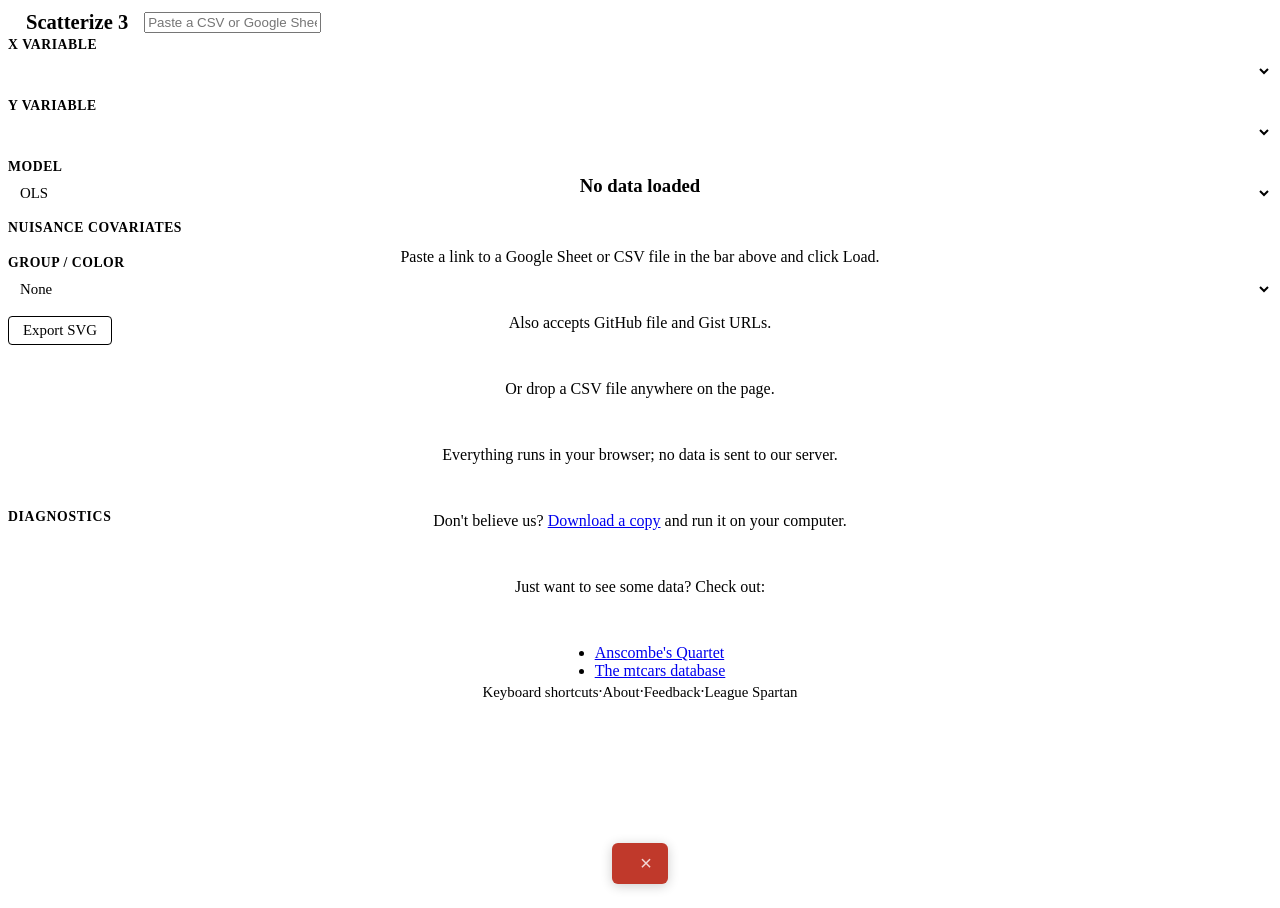
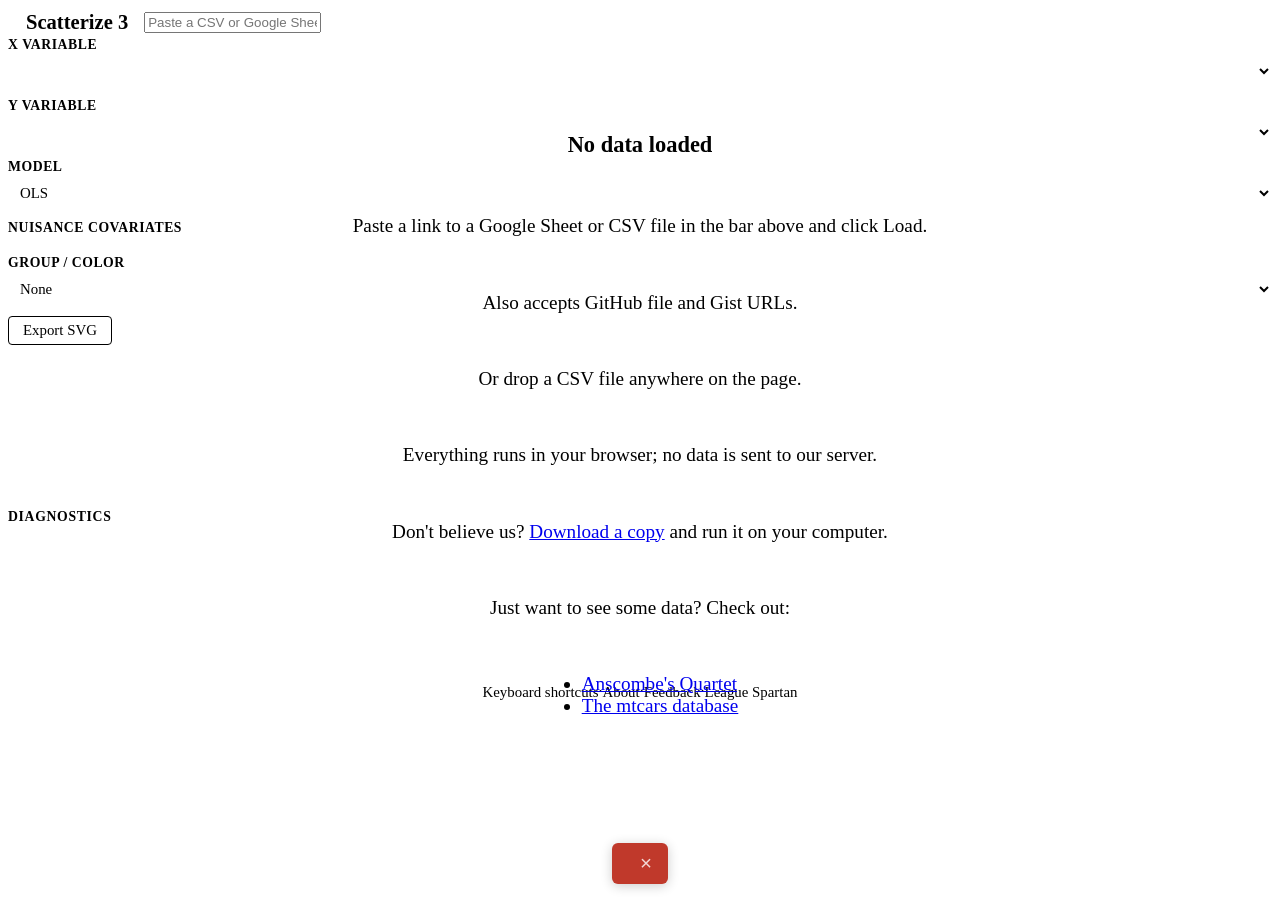

Add About page and rework in-app entry points

--- a/public/css/style.css
+++ b/public/css/style.css
@@ -375,6 +375,7 @@ main > section {
   display: flex;
   align-items: center;
   justify-content: center;
+  font-size: 150%;
 }
 
 #empty-state > div {
@@ -384,10 +385,11 @@ main > section {
   gap: 16px;
   max-width: 640px;
   padding: 0 24px;
+  font-size: 1.2rem;
 }
 
 #empty-state h2 {
-  font-size: 1.286rem;
+  font-size: 1.5rem;
   font-weight: 600;
   color: var(--color-text-muted);
   margin: 0;
@@ -401,7 +403,6 @@ main > section {
 }
 
 .open-data-or {
-  font-size: 0.929rem;
   color: var(--color-text-muted);
   flex-shrink: 0;
 }
@@ -419,13 +420,11 @@ main > section {
 }
 
 .open-data-note {
-  font-size: 0.857rem;
   color: var(--color-text-muted);
   margin: 0;
 }
 
 .open-data-examples {
-  font-size: 0.929rem;
   color: var(--color-text-muted);
   margin: 0;
 }
